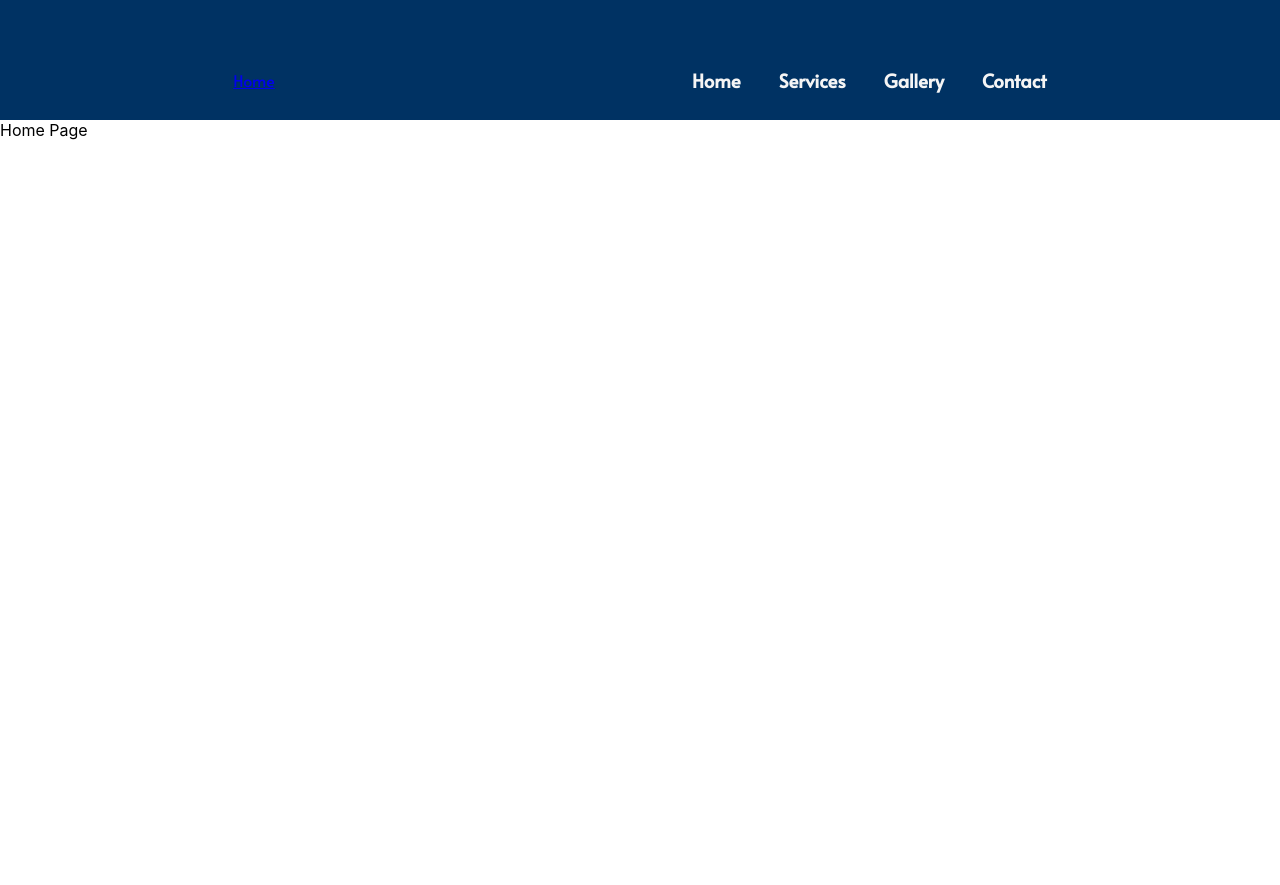
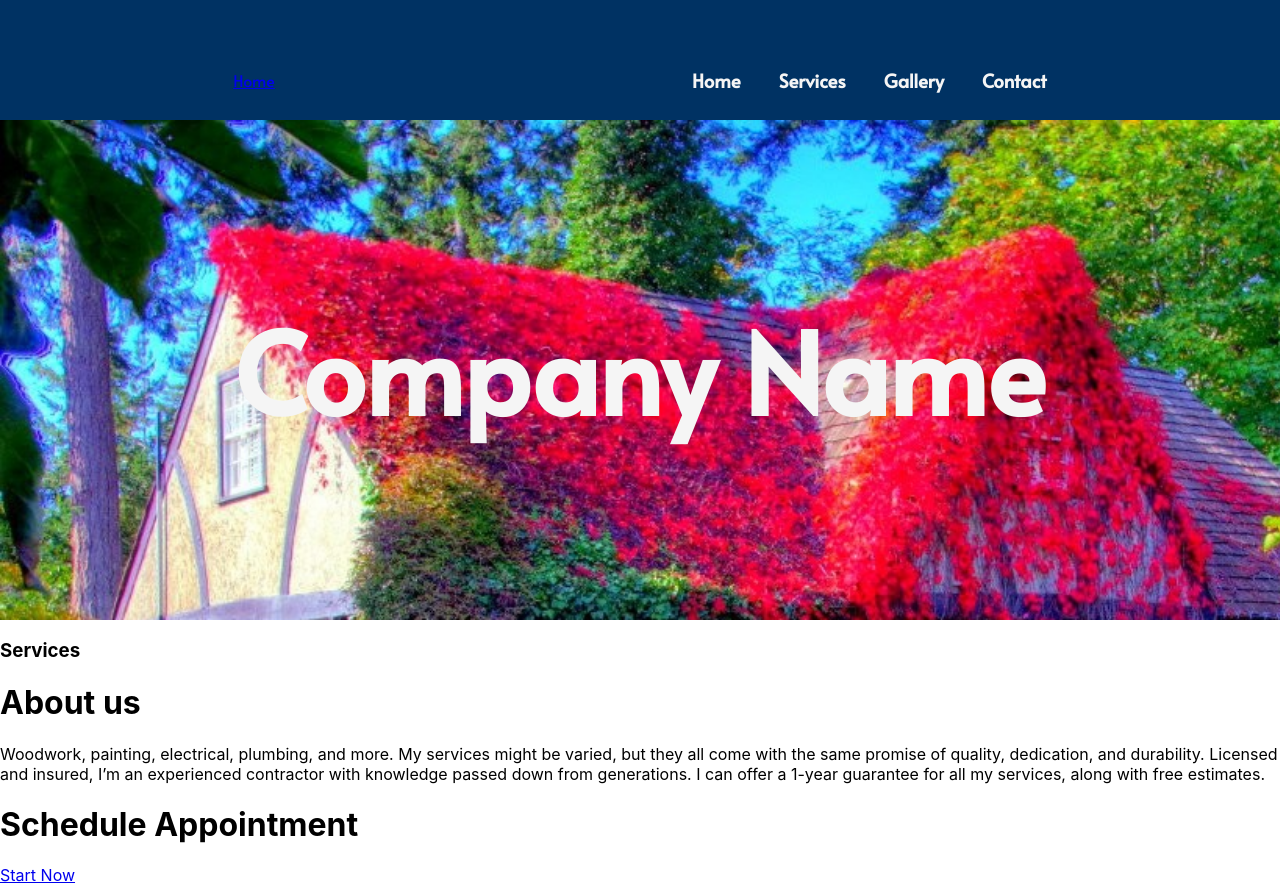
Before and after one commit to GabrielG01/construction-site, a React (Create React App) app: page / in a window 1280 px wide. Before the commit the page ends 800 px from the top, so only its background shows below. Built offline with nearby package versions, Linux system fonts and the light colour scheme.

Commit message:
Fleshed out styles for homepage, begun adding a proper footer

```diff
--- /dev/null
+++ b/src/components/footer.js
@@ -0,0 +1,15 @@
+import React, { Component } from "react";
+import { NavLink } from "react-router-dom";
+
+export default class Footer extends Component {
+  render() {
+    return (
+      <div className="footer-wrapper">
+        <h1>Schedule Appointment</h1>
+        <NavLink className="footer-button" exact to="/contact">
+          Start Now
+        </NavLink>
+      </div>
+    );
+  }
+}
--- a/src/pages/contact.js
+++ b/src/pages/contact.js
@@ -1,5 +1,6 @@
 import React, { Component } from "react";
 import Header from "../components/header";
+import Footer from "../components/footer";
 
 export default class Contact extends Component {
   constructor() {
@@ -18,6 +19,7 @@ export default class Contact extends Component {
         <Header />
         Contact Page
         <button onClick={this.handleEmail}>Email Test</button>
+        <Footer />
       </div>
     );
   }
--- a/src/pages/gallery.js
+++ b/src/pages/gallery.js
@@ -1,5 +1,6 @@
 import React, { Component } from "react";
 import Header from "../components/header";
+import Footer from "../components/footer";
 
 export default class Gallery extends Component {
   render() {
@@ -7,6 +8,7 @@ export default class Gallery extends Component {
       <div className="gallery-wrapper">
         <Header />
         Gallery Page
+        <Footer />
       </div>
     );
   }
--- a/src/pages/home.js
+++ b/src/pages/home.js
@@ -1,12 +1,32 @@
 import React, { Component } from "react";
 import Header from "../components/header";
+import Footer from "../components/footer";
+import photo_one from "../images/stock1.jpg";
+import photo_two from "../images/stock2.jpg";
 
 export default class Home extends Component {
   render() {
     return (
       <div className="home-wrapper">
         <Header />
-        Home Page
+        <div className="home-image-wrapper">
+          <h1>Company Name</h1>
+        </div>
+        <div className="home-content-wrapper">
+          <div className="home-content-left">
+            <h3>Services</h3>
+            <h1>About us</h1>
+            <p>
+              Woodwork, painting, electrical, plumbing, and more. My services
+              might be varied, but they all come with the same promise of
+              quality, dedication, and durability. Licensed and insured, I’m an
+              experienced contractor with knowledge passed down from
+              generations. I can offer a 1-year guarantee for all my services,
+              along with free estimates.
+            </p>
+          </div>
+        </div>
+        <Footer />
       </div>
     );
   }
--- a/src/pages/services.js
+++ b/src/pages/services.js
@@ -1,5 +1,6 @@
 import React, { Component } from "react";
 import Header from "../components/header";
+import Footer from "../components/footer";
 
 export default class Services extends Component {
   render() {
@@ -7,6 +8,7 @@ export default class Services extends Component {
       <div className="services-wrapper">
         <Header />
         Services Page
+        <Footer />
       </div>
     );
   }
--- /dev/null
+++ b/src/styles/home.scss
@@ -0,0 +1,17 @@
+.home-image-wrapper {
+  background-image: url("../images/stock1.jpg");
+  background-repeat: no-repeat;
+  background-attachment: fixed;
+  background-size: 100em;
+  width: 100vw;
+  height: 500px;
+  display: flex;
+  justify-content: center;
+  align-items: center;
+  h1 {
+    font-size: 112px;
+    margin: 0%;
+    color: whitesmoke;
+    font-family: "Alata", sans-serif;
+  }
+}
--- a/src/styles/main.scss
+++ b/src/styles/main.scss
@@ -1,3 +1,5 @@
 @import url("https://fonts.googleapis.com/css?family=Alata&display=swap");
 
 @import "./header.scss";
+@import "./home.scss";
+@import "./footer.scss";
```
Also changed, not shown: src/images/stock1.jpg (added), src/images/stock2.jpg (added), src/styles/footer.scss (added).
